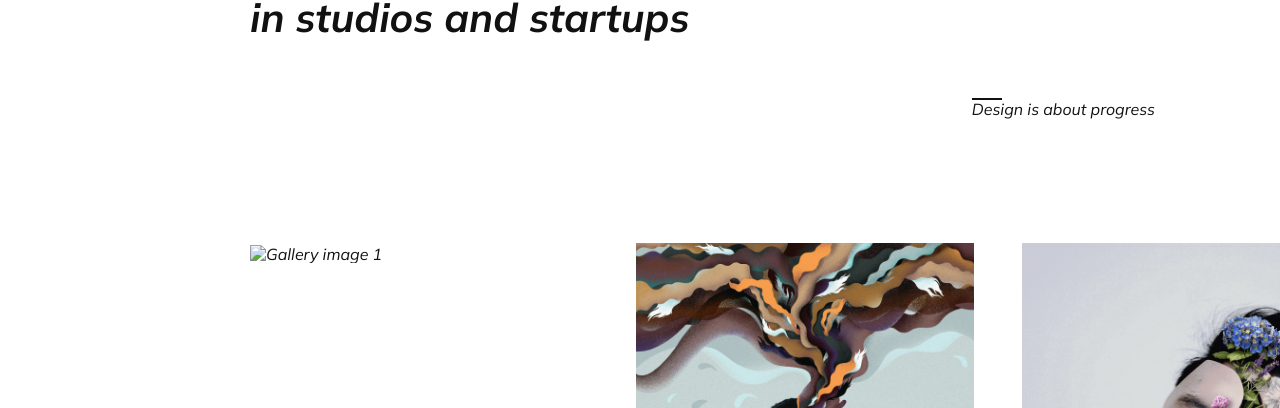
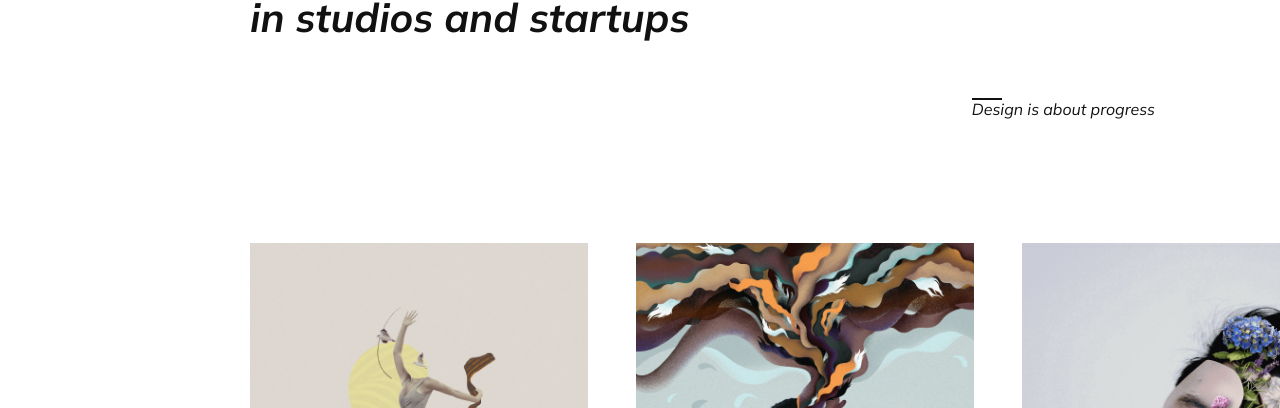
Before and after one commit to Supanee-patsa/Genesis-portfolio, a plain HTML site: page index.html in a window 1280 px wide. Shown: the part 544-952 px from the top of the page. Drawn offline with nearby package versions, Linux system fonts and the light colour scheme.

Commit message:
add index.html

```diff
--- a/index.html
+++ b/index.html
@@ -63,7 +63,7 @@
       <section>
         <div class="gallery__container">
           <div class="gallery__item--1">
-            <img src="images/Ractagle.png" alt="Gallery image 1" />
+            <img src="images/Rectangle.png" alt="Gallery image 1" />
           </div>
 
           <div class="gallery__item--2">
```
